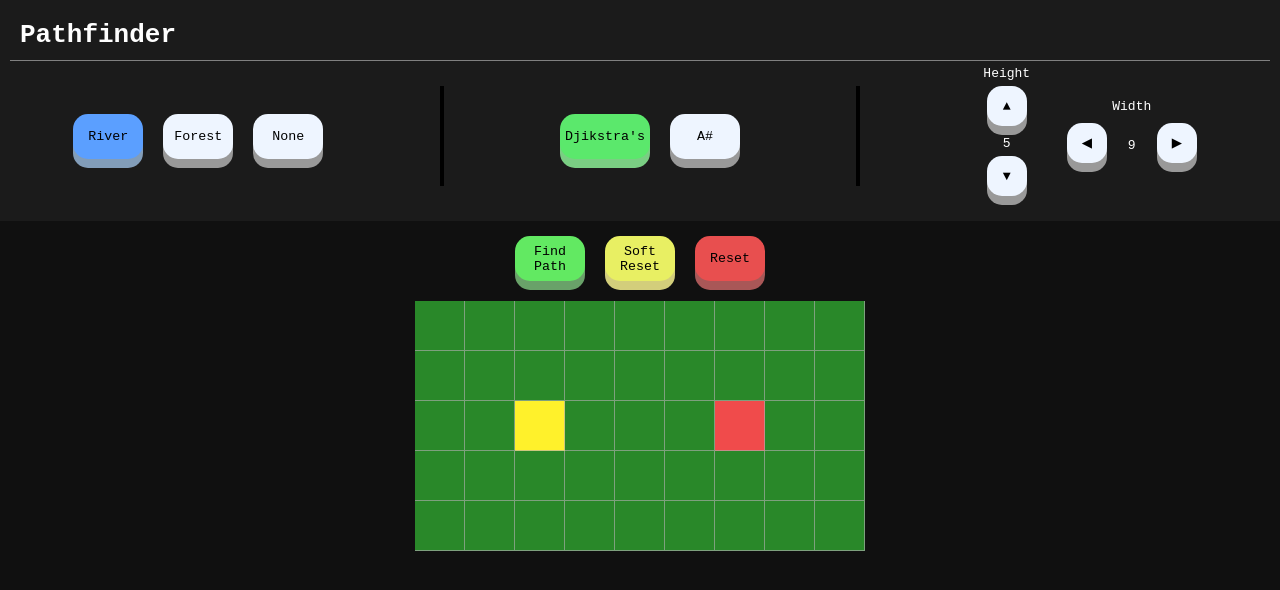
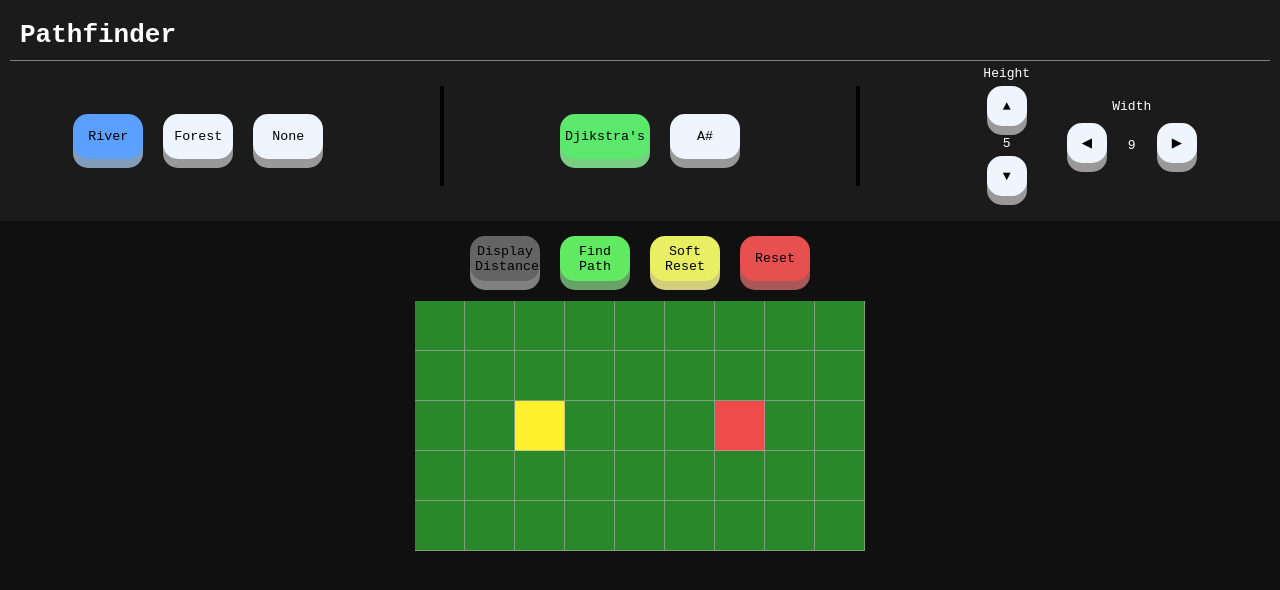
Before and after one commit to dingdongg/pathfinding, a React (Create React App) app: page / in a window 1280 px wide. Shown: the top 590 px of the page. Built offline with nearby package versions, Linux system fonts and the light colour scheme; the HTML template or start-up script is replaced by a standard one.

Commit message:
ugly distance display

```diff
--- a/src/App.css
+++ b/src/App.css
@@ -391,6 +391,36 @@ code {
   transform: translateY(4px);
 }
 
+.board-buttons button {
+  width: 70px;
+  height: 45px;
+  margin: 10px;
+  padding: 5px;
+  text-align: center;
+  cursor: pointer;
+  background-color: #646464;
+  border: none;
+  border-radius: 15px;
+  box-shadow: 0 9px gray;
+}
+
+.board-buttons button:active {
+  background-color: #646464;
+  box-shadow: 0 5px gray;
+  transform: translateY(4px);
+}
+
+.board-buttons button.show-dist{
+  background-color: #2b91f1;
+  box-shadow: 0 9px gray;
+}
+
+.board-buttons button.show-dist:active {
+  background-color: #2b91f1;
+  box-shadow: 0 5px gray;
+  transform: translateY(4px);
+}
+
 .App {
   display: flex;
   justify-content: center;
--- a/src/App/Board.tsx
+++ b/src/App/Board.tsx
@@ -1,5 +1,5 @@
 import React, { Component } from 'react';
-import { Algorithm, Pathfinder } from '../Pathfinding/Pathfinder';
+import { Algorithm, Pathfinder, SearchedNode } from '../Pathfinding/Pathfinder';
 import { Node, NodeType, BarrierNode, INodeProps } from "./Node";
 
 // WHEN UPDATING BOARD DIMENSIONS, MAKE SURE TO UPDATE _board.scss AS WELL
@@ -34,6 +34,7 @@ interface IBoardState {
     boardHeight: number,
     boardWidth: number,
     searchState: SearchState, // Current state of search animation
+    showDist: boolean,
 }
 
 
@@ -47,6 +48,7 @@ export default class Board extends Component<IBoardProps, IBoardState> {
             boardHeight: props.newBoardHeight,
             boardWidth: props.newBoardWidth,
             searchState: SearchState.None,
+            showDist: false,
         }
     }
 
@@ -253,12 +255,13 @@ export default class Board extends Component<IBoardProps, IBoardState> {
     /////////////////////////////////////////////////////////////////////////////////////////////////////////////////////
     /////////////////////////////////////////////////////////////////////////////////////////////////////////////////////
 
-    // Animates the "next"th node in the searchOrder
+    // Animates the "next"th node in the searchedNodes
     // Hold "shortestPath" so can start shortest path animation when search is done
-    animateSearch(searchOrder: number[], shortestPath: number[], next: number) {
+    animateSearch(searchOrder: SearchedNode[], shortestPath: number[], next: number) {
         if (this.state.searchState !== SearchState.Animating) return; // Edge case where board reset before animation done
         const grid = this.state.grid;
-        grid[searchOrder[next]].visited = true;
+        grid[searchOrder[next].index].visited = true;
+        grid[searchOrder[next].index].distance = searchOrder[next].distance;
         this.setState({ grid: grid });
         next++;
         if (next < searchOrder.length) {
@@ -289,6 +292,7 @@ export default class Board extends Component<IBoardProps, IBoardState> {
             onMouseDown={(row: number, col: number) => this.handleMouseDown(row, col)}
             onMouseEnter={(row: number, col: number) => this.handleMouseEnter(row, col)}
             onMouseUp={() => this.handleMouseUp()}
+            showDist={this.state.showDist}
             visited={node.visited}
             isPath={node.isPath}
             weight={node.weight}
@@ -317,10 +321,19 @@ export default class Board extends Component<IBoardProps, IBoardState> {
         return <div className="board" onMouseLeave={() => this.handleMouseUp()}>{grid}</div>
     }
 
+    private renderShowDistBtn() {
+        return (<div>
+            <button onClick={() => this.setState({...this.state, showDist: !this.state.showDist})}
+                className={this.state.showDist == true ? "show-dist" : ""}>
+                Display Distance </button>
+            </div>)
+    }
+
     render() {
         return (
             <div>
                 <div className="board-buttons">
+                    {this.renderShowDistBtn()}
                     <button onClick={() => this.findPath()} className="find-path">Find Path</button>
                     <button onClick={() => { softResetGrid(this.state.grid); this.setState({ "searchState": SearchState.None }) }} className="soft-reset">Soft Reset</button>
                     <button onClick={() => this.initGrid()} className="reset">Reset</button>
--- a/src/App/Node.tsx
+++ b/src/App/Node.tsx
@@ -16,6 +16,7 @@ export interface INodeProps {
     col: number,
     nodeType: NodeType,
     barrierSegments: boolean[],
+    showDist: boolean,
     // Pathfinding props
     distance: number,
     weight: number,
@@ -38,6 +39,7 @@ export class Node extends Component<INodeProps, INodeState> {
             col: col,
             nodeType: NodeType.EmptyNode,
             barrierSegments: new Array(9).fill(false),
+            showDist: false,
             // Pathfinding props
             distance: Infinity,
             weight: 1,
@@ -77,11 +79,14 @@ export class Node extends Component<INodeProps, INodeState> {
         extraClasses += this.props.isPath ? " path-node" : "";
         const row = this.props.row, col = this.props.col;
 
+        let displayValue = this.props.showDist ? this.props.distance : ""
+
         return (
             <div className={`node ${extraClasses}`}
                 onMouseDown={() => this.props.onMouseDown(row, col)}
                 onMouseEnter={() => this.props.onMouseEnter(row, col)}
                 onMouseUp={() => this.props.onMouseUp()}>
+                {displayValue}
                 {this.renderBarrierSegments()}</div>
         )
     }
--- a/src/Pathfinding/Djikstra.ts
+++ b/src/Pathfinding/Djikstra.ts
@@ -1,12 +1,12 @@
 import { Heap } from "./Heap";
 import { NodeType } from "../App/Node";
-import {Pathfinder, PathInfo} from "./Pathfinder";
+import {Pathfinder, PathInfo, SearchedNode} from "./Pathfinder";
 
 // Pathfinding class for Djikstra's algorithm
 export class Djikstra implements Pathfinder {
     BOARD_HEIGHT: number;
     BOARD_WIDTH: number;
-    searchOrder: any;
+    searchOrder: SearchedNode[] = [];
     shortestPath: any;
     pathFound: any;
     heap: any;
@@ -100,7 +100,11 @@ export class Djikstra implements Pathfinder {
 
     // Adds the node to the search order
     private addToSearchOrder(node: any) {
-        this.searchOrder.push(node.row * this.BOARD_WIDTH + node.col);
+        this.searchOrder.push(
+            {
+                index: node.row * this.BOARD_WIDTH + node.col,
+                distance: node.distance,
+            });
     }
 
     // Initializes "this.shortestPath"
--- a/src/Pathfinding/Pathfinder.ts
+++ b/src/Pathfinding/Pathfinder.ts
@@ -3,9 +3,15 @@
 import {Djikstra} from "./Djikstra";
 
 export interface PathInfo {
-    searchOrder: number[], // Order in which nodes were searched
+    searchOrder: SearchedNode[], // Order in which nodes were searched
     shortestPath: number[], // Order of nodes in shortest path
     pathFound: boolean, // False if no path was found
+}
+
+// Encapsulates a node visited by the pathfinder
+export interface SearchedNode {
+    index: number, // index on the grid
+    distance: number, // updated distance
 }
 
 export abstract class Pathfinder {
```
